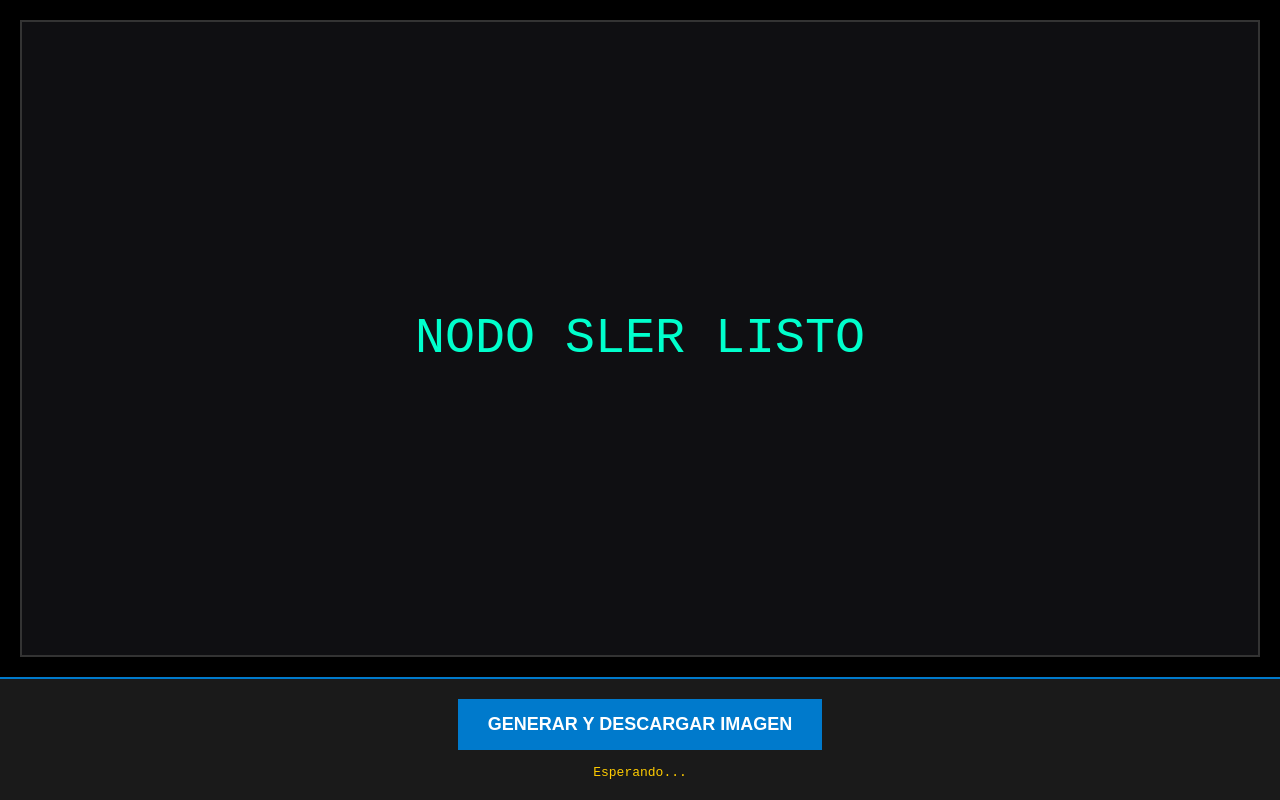
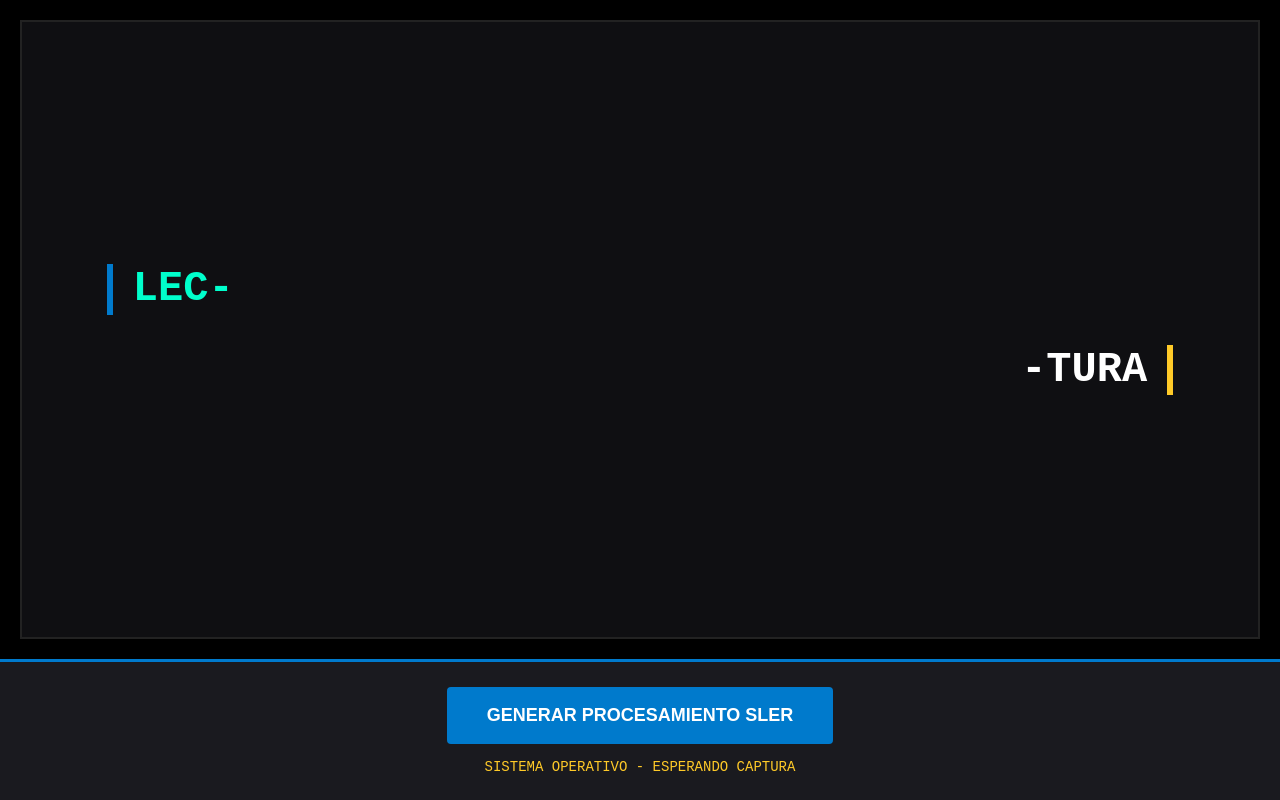
Before and after one commit to Jonatan823/Sler-V2-Engine, a browser extension: page index.html in a window 1280 px wide. Drawn offline with Linux system fonts and the light colour scheme.

Commit message:
Revamp HTML structure and styles for SLER V2

```diff
--- a/index.html
+++ b/index.html
@@ -2,52 +2,125 @@
 <html lang="es">
 <head>
     <meta charset="UTF-8">
-    <title>NODO SLER - DESCARGA DIRECTA</title>
+    <meta name="viewport" content="width=device-width, initial-scale=1.0">
+    <title>SLER V2 - NODO DE PROCESAMIENTO</title>
     <script src="https://html2canvas.hertzen.com/dist/html2canvas.min.js"></script>
     <style>
-        body, html { margin: 0; padding: 0; background: #000; color: #00ffcc; font-family: monospace; height: 100vh; display: flex; flex-direction: column; }
-        #area-render { flex: 1; display: flex; align-items: center; justify-content: center; font-size: 50px; background: #0f0f12; margin: 20px; border: 2px solid #333; text-align: center; }
-        .panel { padding: 20px; background: #1a1a1a; text-align: center; border-top: 2px solid #007acc; }
-        button { padding: 15px 30px; font-size: 18px; cursor: pointer; background: #007acc; color: #fff; border: none; font-weight: bold; }
-        #status { color: #ffcc00; margin-top: 15px; }
+        :root {
+            --bg-deep: #000000;
+            --bg-panel: #0f0f12;
+            --accent-m: #007acc; /* Color para líneas M */
+            --accent-c: #ffca28; /* Color para líneas C */
+            --text-main: #00ffcc;
+        }
+
+        body, html {
+            margin: 0; padding: 0;
+            background: var(--bg-deep);
+            color: var(--text-main);
+            font-family: 'Courier New', Courier, monospace;
+            height: 100vh; display: flex; flex-direction: column;
+            overflow: hidden;
+        }
+
+        /* Área de Renderizado SLER */
+        #area-render {
+            flex: 1;
+            display: flex;
+            flex-direction: column;
+            justify-content: center;
+            align-items: center;
+            background: var(--bg-panel);
+            margin: 20px;
+            border: 2px solid #222;
+            padding: 40px;
+        }
+
+        /* Estructura de Líneas Recíprocas */
+        .linea-sler {
+            width: 90%;
+            font-size: 42px;
+            font-weight: bold;
+            margin: 15px 0;
+            line-height: 1.2;
+        }
+
+        /* Línea Impar (M) - Flujo Natural */
+        .impar {
+            text-align: left;
+            color: var(--text-main);
+            border-left: 6px solid var(--accent-m);
+            padding-left: 20px;
+        }
+
+        /* Línea Par (C) - Contraflujo/Advertencia */
+        .par {
+            text-align: right;
+            color: #ffffff;
+            border-right: 6px solid var(--accent-c);
+            padding-right: 20px;
+        }
+
+        /* Panel de Control */
+        .panel {
+            padding: 25px;
+            background: #1a1a1f;
+            text-align: center;
+            border-top: 3px solid var(--accent-m);
+        }
+
+        button {
+            padding: 18px 40px;
+            font-size: 18px;
+            font-weight: bold;
+            text-transform: uppercase;
+            background: var(--accent-m);
+            color: white;
+            border: none;
+            cursor: pointer;
+            border-radius: 4px;
+        }
+
+        button:hover { background: #005fa3; }
+        #status { color: #ffca28; margin-top: 15px; font-size: 14px; }
     </style>
 </head>
 <body>
 
-    <div id="area-render">NODO SLER LISTO</div>
+    <div id="area-render">
+        <div class="linea-sler impar" id="linea-m">LEC-</div>
+        <div class="linea-sler par" id="linea-c">-TURA</div>
+    </div>
 
     <div class="panel">
-        <button onclick="descargarImagen()">GENERAR Y DESCARGAR IMAGEN</button>
-        <div id="status">Esperando...</div>
+        <button onclick="ejecutarCaptura()">GENERAR PROCESAMIENTO SLER</button>
+        <div id="status">SISTEMA OPERATIVO - ESPERANDO CAPTURA</div>
     </div>
 
     <script>
-        // Cargar dato de la URL
+        // Captura de datos desde URL para automatismo
         window.onload = () => {
             const params = new URLSearchParams(window.location.search);
-            const dato = params.get('ia_input');
-            if (dato) {
-                document.getElementById('area-render').innerText = decodeURIComponent(dato).replace(/_/g, ' ');
-            }
+            const datoM = params.get('m'); // Ejemplo: ?m=SISTE-
+            const datoC = params.get('c'); // Ejemplo: &c=-MA
+
+            if (datoM) document.getElementById('linea-m').innerText = decodeURIComponent(datoM);
+            if (datoC) document.getElementById('linea-c').innerText = decodeURIComponent(datoC);
         };
 
-        async function descargarImagen() {
+        async function ejecutarCaptura() {
             const status = document.getElementById('status');
             const area = document.getElementById('area-render');
-            status.innerText = "GENERANDO ARCHIVO...";
+            status.innerText = "CAPTURING NEUROLINGUISTIC FRAME...";
 
             try {
                 const canvas = await html2canvas(area, { backgroundColor: '#0f0f12' });
                 const link = document.createElement('a');
-                link.download = 'SLER_PROCESADO.png';
+                link.download = 'SLER_LOGICA_PROCESADA.png';
                 link.href = canvas.toDataURL('image/png');
                 link.click();
-
-                status.innerText = "¡IMAGEN DESCARGADA! Arrástrala al chat de Gemini.";
+                status.innerText = "DESCARGA COMPLETADA. ADJUNTE EL ARCHIVO AL CHAT.";
             } catch (e) {
-                status.innerText = "Error: " + e.message;
+                status.innerText = "ERROR EN EL NODO: " + e.message;
             }
         }
-    </script>
-</body>
-</html>
```
